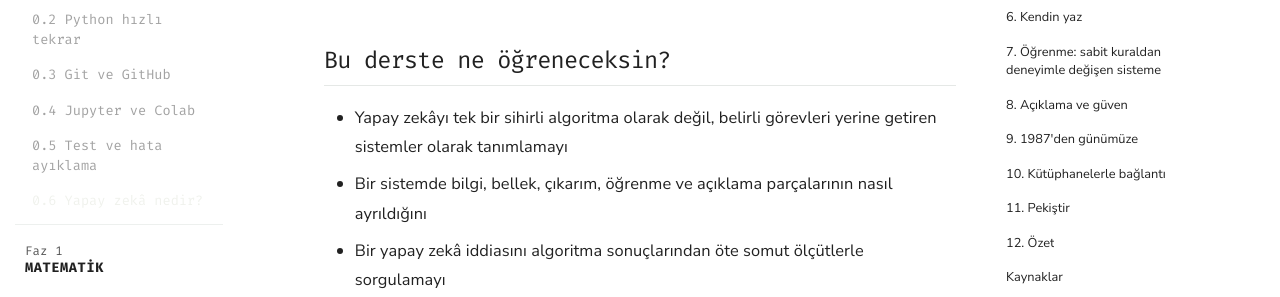
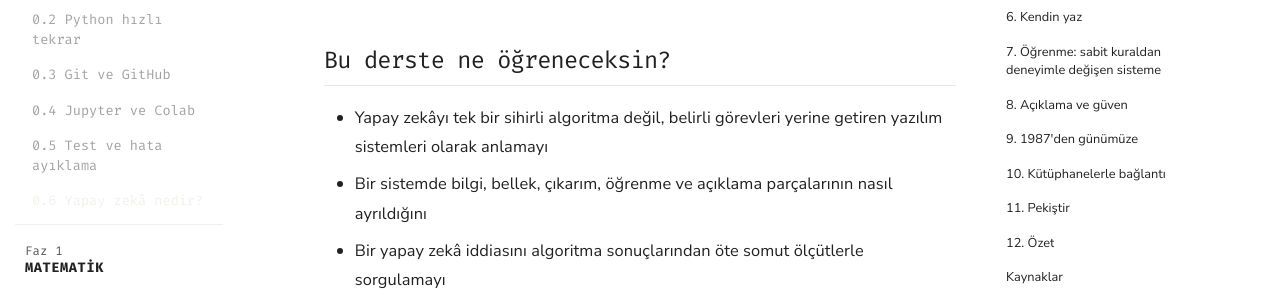
Before and after one commit to CoshkaX/Sifirdan_Ai_Muhendisligi, an MkDocs documentation site: the page built from docs/faz-00-hazirlik/06-yapay-zeka-nedir/README.md, in a window 1280 px wide and 900 px high. Shown: the part 381-678 px from the top of the window. Built offline with MkDocs 1.6.1 and Material for MkDocs 9.7.7, drawn with Linux system fonts in a browser that asks for light colours; comment, search, counter and statistics services are not loaded.

Commit message:
Fix Turkish wording in AI foundations objectives

```diff
--- a/docs/faz-00-hazirlik/06-yapay-zeka-nedir/README.md
+++ b/docs/faz-00-hazirlik/06-yapay-zeka-nedir/README.md
@@ -4,7 +4,7 @@
 
 ## Bu derste ne öğreneceksin?
 
-- Yapay zekâyı tek bir sihirli algoritma olarak değil, belirli görevleri yerine getiren sistemler olarak tanımlamayı
+- Yapay zekâyı tek bir sihirli algoritma değil, belirli görevleri yerine getiren yazılım sistemleri olarak anlamayı
 - Bir sistemde bilgi, bellek, çıkarım, öğrenme ve açıklama parçalarının nasıl ayrıldığını
 - Bir yapay zekâ iddiasını algoritma sonuçlarından öte somut ölçütlerle sorgulamayı
 - Roger C. Schank'ın 1987 tarihli *What Is AI, Anyway?* makalesinin günümüz mühendisliği açısından temel sorularını
```
